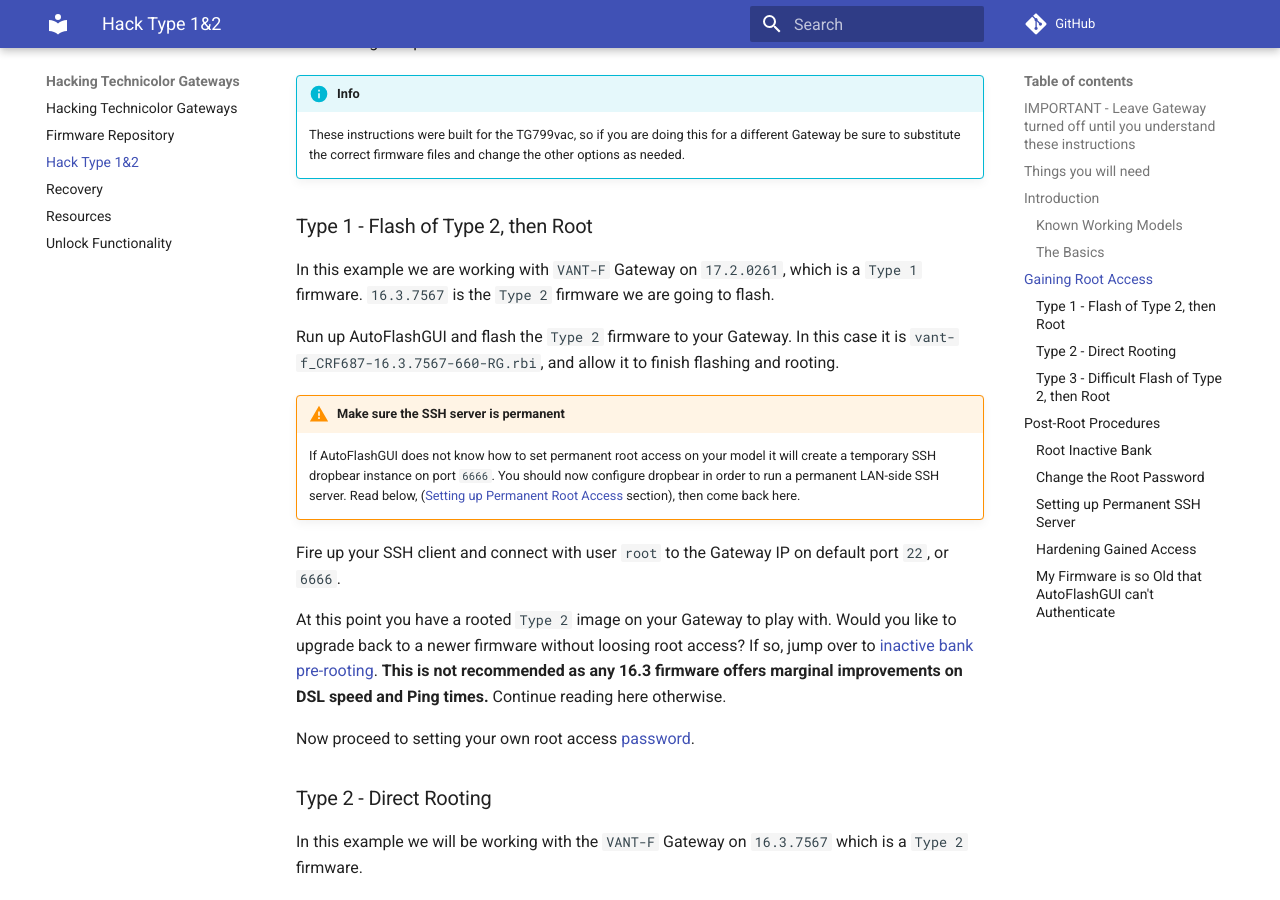
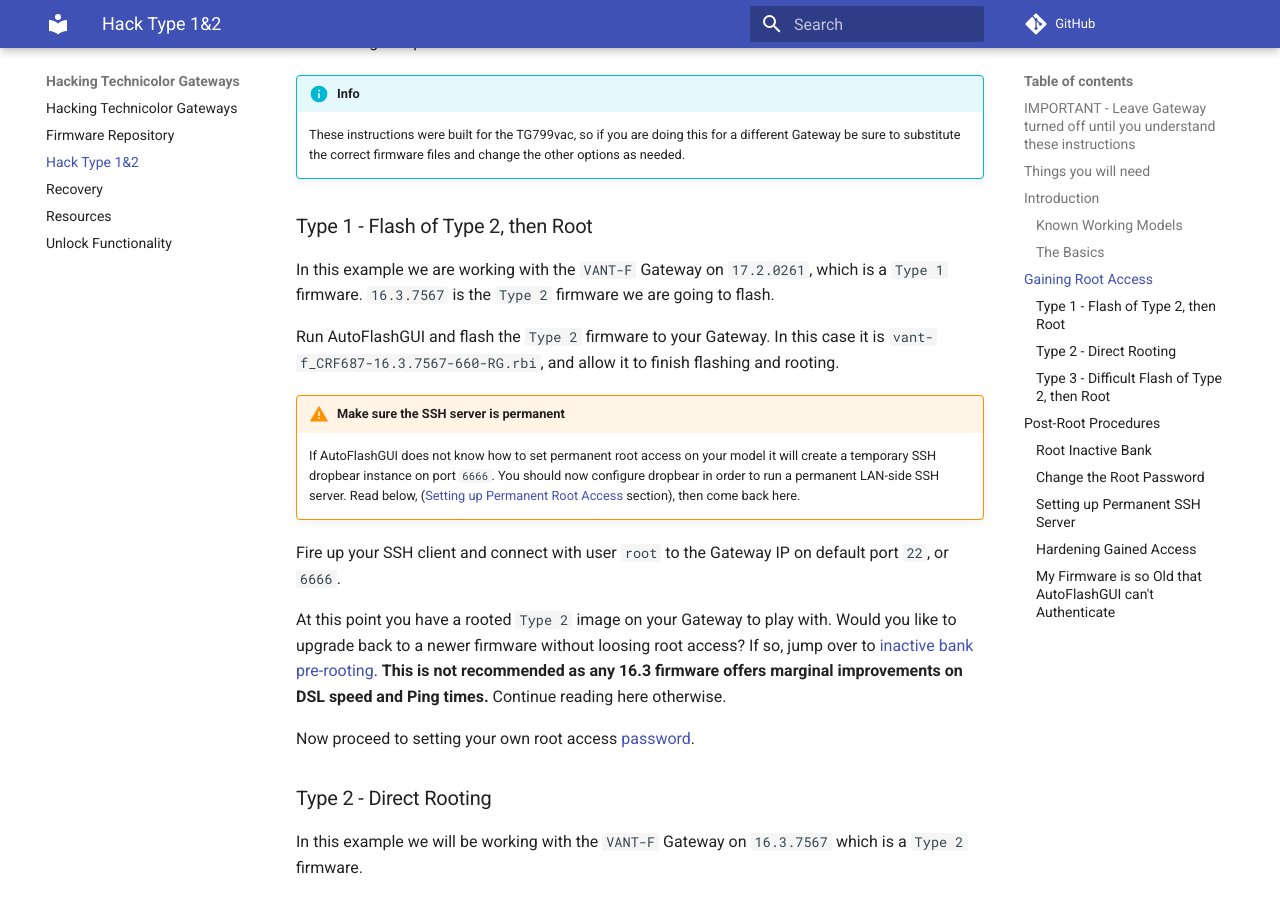
Before and after one commit to hack-technicolor/hack-technicolor, an MkDocs documentation site: the page built from docs/Hack Type 1&2.md, in a window 1280 px wide and 900 px high, scrolled down 2842 px. Built offline with MkDocs 1.6.1 and Material for MkDocs 9.7.7, drawn with Linux system fonts in a browser that asks for light colours; comment, search, counter and statistics services are not loaded; some of the changed text lies outside the part shown.

Commit message:
Spelling and little mistakes

```diff
--- a/docs/Hack Type 1&2.md
+++ b/docs/Hack Type 1&2.md
@@ -68,9 +68,9 @@
 
 ### Type 1 - Flash of Type 2, then Root
 
-In this example we are working with `VANT-F` Gateway on `17.2.0261`, which is a `Type 1` firmware. `16.3.7567` is the `Type 2` firmware we are going to flash.
+In this example we are working with the `VANT-F` Gateway on `17.2.0261`, which is a `Type 1` firmware. `16.3.7567` is the `Type 2` firmware we are going to flash.
 
-Run up AutoFlashGUI and flash the `Type 2` firmware to your Gateway. In this case it is `vant-f_CRF687-16.3.7567-660-RG.rbi`, and allow it to finish flashing and rooting.
+Run AutoFlashGUI and flash the `Type 2` firmware to your Gateway. In this case it is `vant-f_CRF687-16.3.7567-660-RG.rbi`, and allow it to finish flashing and rooting.
 
 !!! warning "Make sure the SSH server is permanent"
     If AutoFlashGUI does not know how to set permanent root access on your model it will create a temporary SSH dropbear instance on port `6666`. You should now configure dropbear in order to run a permanent LAN-side SSH server. Read below, ([Setting up Permanent Root Access](#setting-up-permanent-ssh-server) section), then come back here.
```
Also changed, not shown: other parts of docs/Hack Type 1&2.md (+2 -4 lines).
